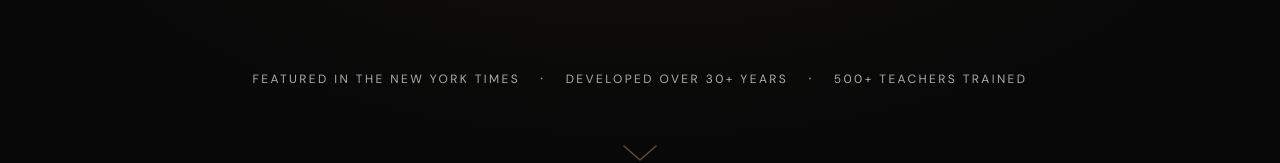
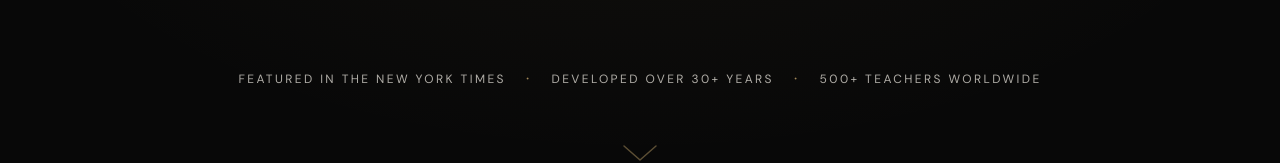
Before and after one commit to corrigarton/Landing-Page, a React (Vite) app: page / in a window 1280 px wide. Shown: the part 749-912 px from the top of the page. Built offline with nearby package versions, Linux system fonts and the light colour scheme; the HTML template or start-up script is replaced by a standard one; a web font is replaced by a local one.

Commit message:
Update teacher training text to '500 Teachers Worldwide'

```diff
--- a/src/App.tsx
+++ b/src/App.tsx
@@ -416,7 +416,7 @@ function Hero() {
             {!isMobile && <span style={{ color: 'rgba(201,169,110,0.8)', fontSize: '16px' }}>·</span>}
             <span>Developed Over 30+ Years</span>
             {!isMobile && <span style={{ color: 'rgba(201,169,110,0.8)', fontSize: '16px' }}>·</span>}
-            <span>500+ Teachers Trained</span>
+            <span>500+ Teachers Worldwide</span>
           </div>
         </div>
       </div>
```
